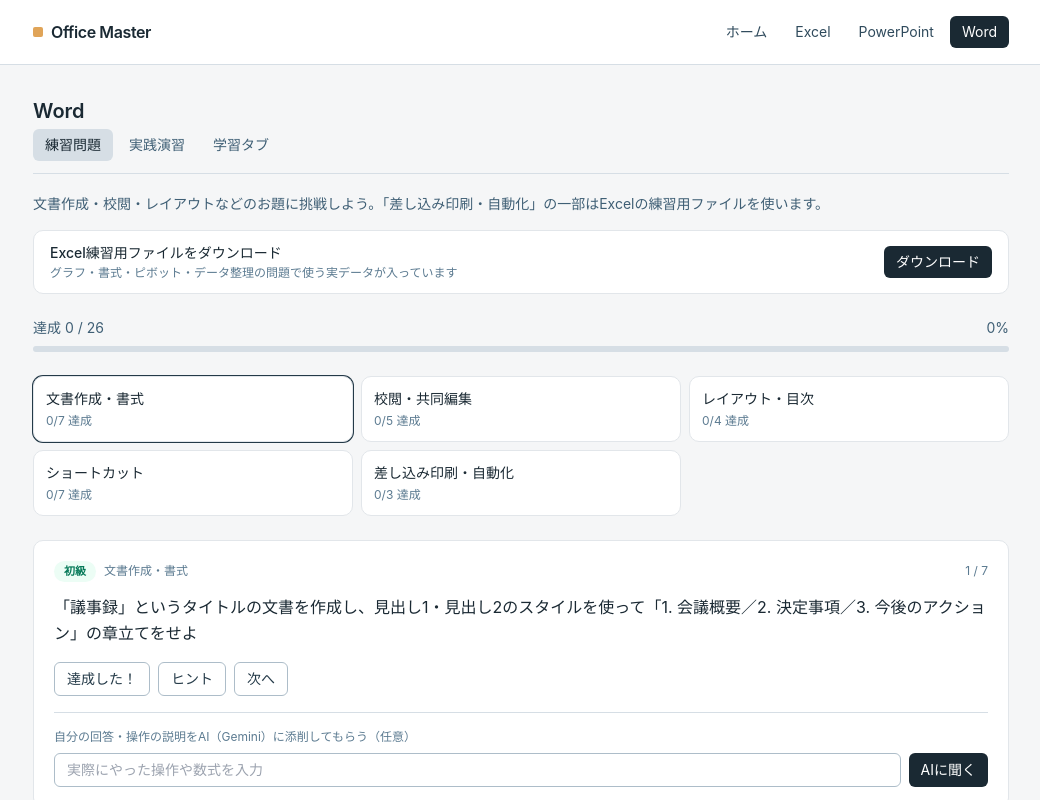
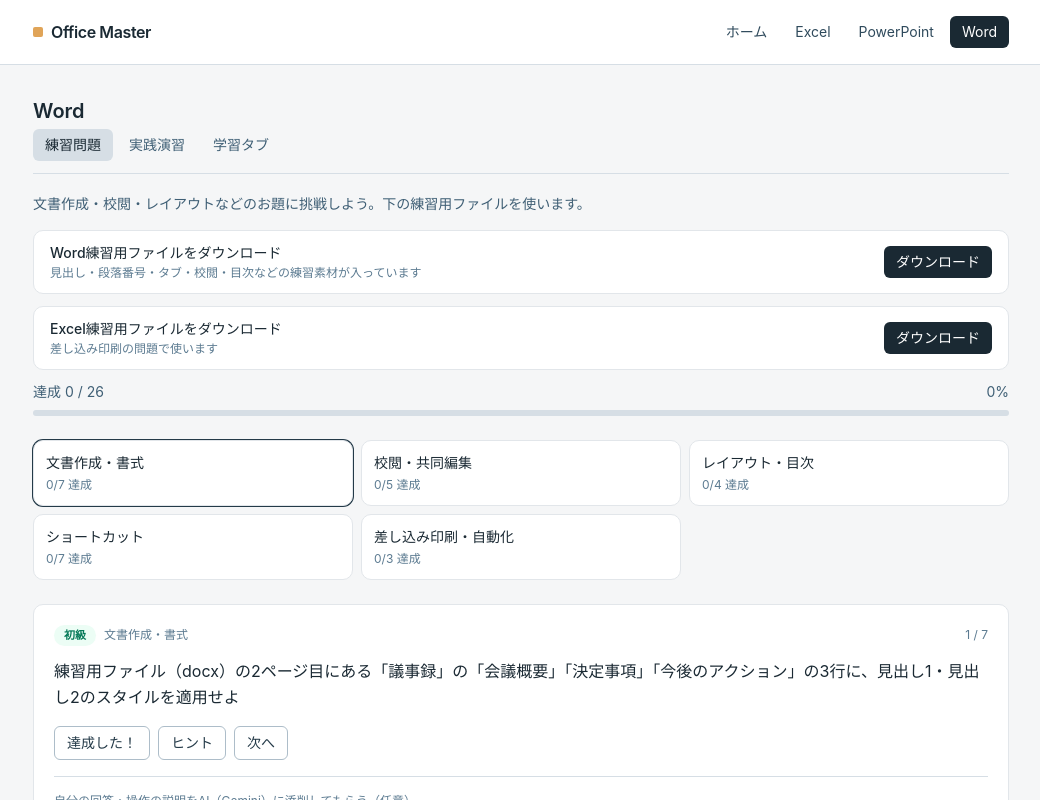
Before and after one commit to kane111-ai/excel-app, a Next.js app: page /word/practice in a window 1280 px wide. Shown: the top 800 px of the page, without its empty margins (119-1159 px from the left). Built offline with nearby package versions, Linux system fonts and the light colour scheme.

Commit message:
PowerPoint・Word練習ファイルを追加

```diff
--- a/app/excel/finance/page.js
+++ b/app/excel/finance/page.js
@@ -2,7 +2,6 @@
 import AppTabs from '@/components/AppTabs';
 
 export const metadata = { title: '財務諸表分析 | Office Master' };
-
 
 const TABS = [
   { href: '/excel/functions', label: '関数トレーニング' },
--- a/app/powerpoint/practice/page.js
+++ b/app/powerpoint/practice/page.js
@@ -17,9 +17,17 @@
       <h1 className="text-xl font-semibold text-steel-800 mb-1">PowerPoint</h1>
       <AppTabs links={TABS} />
       <p className="text-steel-500 text-sm mb-4">
-        スライド作成・デザイン・アニメーションなどのお題に挑戦しよう。「デザイン・レイアウト」の一部はExcelの練習用ファイルを使います。
+        スライド作成・デザイン・アニメーションなどのお題に挑戦しよう。「デザイン・レイアウト」の一部は下の練習用ファイルを使います。
       </p>
-      <DownloadBanner label="Excel練習用ファイル" />
+      <DownloadBanner
+        href="/downloads/ppt-practice-material.pptx"
+        label="PowerPoint練習用ファイル"
+        description="SmartArt変換・図形整列・テキストボックスの素材が入っています"
+      />
+      <DownloadBanner
+        label="Excel練習用ファイル"
+        description="グラフをリンク貼り付けする問題で使います"
+      />
       <PracticeTrainer
         categories={PPT_CATEGORIES}
         questions={PPT_QUESTIONS}
--- a/app/word/practice/page.js
+++ b/app/word/practice/page.js
@@ -17,9 +17,17 @@
       <h1 className="text-xl font-semibold text-steel-800 mb-1">Word</h1>
       <AppTabs links={TABS} />
       <p className="text-steel-500 text-sm mb-4">
-        文書作成・校閲・レイアウトなどのお題に挑戦しよう。「差し込み印刷・自動化」の一部はExcelの練習用ファイルを使います。
+        文書作成・校閲・レイアウトなどのお題に挑戦しよう。下の練習用ファイルを使います。
       </p>
-      <DownloadBanner label="Excel練習用ファイル" />
+      <DownloadBanner
+        href="/downloads/word-practice-material.docx"
+        label="Word練習用ファイル"
+        description="見出し・段落番号・タブ・校閲・目次などの練習素材が入っています"
+      />
+      <DownloadBanner
+        label="Excel練習用ファイル"
+        description="差し込み印刷の問題で使います"
+      />
       <PracticeTrainer
         categories={WORD_CATEGORIES}
         questions={WORD_QUESTIONS}
--- a/components/DownloadBanner.js
+++ b/components/DownloadBanner.js
@@ -1,15 +1,17 @@
-export default function DownloadBanner({ label = '練習用Excelファイル' }) {
+export default function DownloadBanner({
+  href = '/downloads/excel-practice-data.xlsx',
+  label = '練習用Excelファイル',
+  description = 'グラフ・書式・ピボット・データ整理の問題で使う実データが入っています',
+}) {
   return (
     <a
-      href="/downloads/excel-practice-data.xlsx"
+      href={href}
       download
-      className="card flex items-center justify-between gap-3 px-4 py-3 mb-6 hover:border-steel-300 transition"
+      className="card flex items-center justify-between gap-3 px-4 py-3 mb-3 hover:border-steel-300 transition"
     >
       <div>
         <p className="text-sm font-medium text-steel-800">{label}をダウンロード</p>
-        <p className="text-xs text-steel-400 mt-0.5">
-          グラフ・書式・ピボット・データ整理の問題で使う実データが入っています
-        </p>
+        <p className="text-xs text-steel-400 mt-0.5">{description}</p>
       </div>
       <span className="px-3 py-1.5 text-sm rounded-md bg-steel-800 text-white whitespace-nowrap">
         ダウンロード
--- a/data/pptQuestions.js
+++ b/data/pptQuestions.js
@@ -109,21 +109,21 @@
     id: nextId(),
     category: 'デザイン・レイアウト',
     level: 2,
-    text: `「${COMPANY_NAME}」というテキストボックスを作成し、すべてのスライドの右下に統一して配置せよ`,
+    text: '練習用ファイル（pptx）の4枚目にあるテキストボックス「東北製鋼株式会社」をコピーし、スライドマスターで全スライドの右下に統一して配置せよ',
     hint: 'スライドマスターにテキストボックスを挿入すると全スライドに反映される',
   });
   out.push({
     id: nextId(),
     category: 'デザイン・レイアウト',
     level: 2,
-    text: '「受注 → 製造 → 検査 → 出荷」の4ステップの業務フローをSmartArtで図解せよ',
+    text: '練習用ファイル（pptx）の2枚目にある「受注」「製造」「検査」「出荷」の4つのテキストボックスを、SmartArt（手順）に変換して業務フローを図解せよ',
     hint: '挿入 → SmartArt → 手順',
   });
   out.push({
     id: nextId(),
     category: 'デザイン・レイアウト',
     level: 2,
-    text: '四角形の図形を3つ作成し、「配置」機能で均等に整列させよ',
+    text: '練習用ファイル（pptx）の3枚目にある3つの四角形を、「配置」機能で均等に整列させよ',
     hint: '図形を選択 → 図形の書式 → 配置 → 上下中央揃え／左右に整列',
   });
   out.push({
--- a/data/wordQuestions.js
+++ b/data/wordQuestions.js
@@ -31,14 +31,14 @@
     id: nextId(),
     category: '文書作成・書式',
     level: 1,
-    text: '「議事録」というタイトルの文書を作成し、見出し1・見出し2のスタイルを使って「1. 会議概要／2. 決定事項／3. 今後のアクション」の章立てをせよ',
+    text: '練習用ファイル（docx）の2ページ目にある「議事録」の「会議概要」「決定事項」「今後のアクション」の3行に、見出し1・見出し2のスタイルを適用せよ',
     hint: 'ホーム → スタイル → 見出し1／見出し2を適用',
   });
   out.push({
     id: nextId(),
     category: '文書作成・書式',
     level: 1,
-    text: '「改善提案書」というタイトルの文書を作成し、見出し1・見出し2のスタイルを使って「1. 現状分析／2. 改善提案／3. 期待効果」の章立てをせよ',
+    text: '練習用ファイル（docx）の3ページ目にある「改善提案書」の「現状分析」「改善提案」「期待効果」の3行に、見出し1・見出し2のスタイルを適用せよ',
     hint: 'ホーム → スタイル → 見出し1／見出し2を適用',
   });
   out.push({
@@ -52,14 +52,14 @@
     id: nextId(),
     category: '文書作成・書式',
     level: 2,
-    text: '「①材料を用意する ②型に流し込む ③24時間乾燥させる ④仕上げ加工を行う」という4手順を、段落番号を使ったリストで作成せよ',
+    text: '練習用ファイル（docx）の4ページ目にある4行（材料を用意する 〜 仕上げ加工を行う）に、段落番号を適用せよ',
     hint: 'ホーム → 段落番号',
   });
   out.push({
     id: nextId(),
     category: '文書作成・書式',
     level: 2,
-    text: 'タブとリーダー線を使って、次の見積項目を「項目名 ……… 金額」の形式で3行作成せよ：材料費 120,000円／加工費 45,000円／運送費 18,000円',
+    text: '練習用ファイル（docx）の5ページ目にある3行の見積項目を、タブとリーダー線を使って「項目名 ……… 金額」の形式に整えよ',
     hint: 'ホーム → 段落 → タブとリーダー',
   });
   out.push({
@@ -85,14 +85,14 @@
     id: nextId(),
     category: '校閲・共同編集',
     level: 1,
-    text: '変更履歴の記録をオンにして、文章を1箇所修正してみよ',
-    hint: '校閲 → 変更履歴の記録',
+    text: '練習用ファイル（docx）の6ページ目、演習E-1の文章にある誤字（「殿卸先」）を、変更履歴の記録をオンにした状態で修正せよ',
+    hint: '校閲 → 変更履歴の記録 をオンにしてから修正',
   });
   out.push({
     id: nextId(),
     category: '校閲・共同編集',
     level: 2,
-    text: '変更履歴のついた文書で、修正を1つ「承諾」、1つ「元に戻す」を行え',
+    text: '変更履歴のついた修正を1つ「承諾」、別の修正を1つ「元に戻す」を行え',
     hint: '校閲 → 承諾 / 元に戻す',
   });
   const dept = pick(DEPTS, rng);
@@ -100,21 +100,21 @@
     id: nextId(),
     category: '校閲・共同編集',
     level: 2,
-    text: `${dept}宛のコメントを文書内に追加し、返信してみよ`,
+    text: `練習用ファイル（docx）の6ページ目、演習E-2の文章に${dept}宛のコメントを追加し、返信してみよ`,
     hint: '挿入 → コメント、コメントに返信',
   });
   out.push({
     id: nextId(),
     category: '校閲・共同編集',
     level: 1,
-    text: 'スペルチェック・文章校正機能を使って誤字脱字を確認せよ',
+    text: '練習用ファイル（docx）の6ページ目、演習E-3の文章にスペルチェック・文章校正機能を実行し、誤字（「正確せい」）を修正せよ',
     hint: '校閲 → スペルチェックと文章校正',
   });
   out.push({
     id: nextId(),
     category: '校閲・共同編集',
     level: 3,
-    text: '2つのバージョンの文書を比較し、差分を確認せよ',
+    text: '修正前と修正後、2つのバージョンで保存し、校閲タブの「比較」機能で差分を確認せよ',
     hint: '校閲 → 比較 → 2つの文書を比較',
   });
   return out;
@@ -126,29 +126,29 @@
     id: nextId(),
     category: 'レイアウト・目次',
     level: 1,
-    text: '見出しスタイルを使った文書に、自動で目次を挿入せよ',
+    text: '練習用ファイル（docx）の7〜8ページ目「経営改善計画書」（見出しスタイル適用済み）に、自動作成の目次を先頭に挿入せよ',
     hint: '参考資料 → 目次 → 自動作成の目次',
   });
   out.push({
     id: nextId(),
     category: 'レイアウト・目次',
     level: 2,
-    text: 'ページ番号をフッターに挿入し、表紙にはページ番号が表示されないようにせよ',
+    text: '同じ「経営改善計画書」に、表紙を除いてページ番号をフッターに挿入せよ',
     hint: '挿入 → ページ番号、レイアウト → 区切り → セクション区切りを使用',
   });
   out.push({
     id: nextId(),
     category: 'レイアウト・目次',
     level: 2,
-    text: '図表番号を自動で振り、「図1」「表1」のように参照できるようにせよ',
+    text: '「経営改善計画書」内の表に「表1」という図表番号を自動で振れ',
     hint: '参考資料 → 図表番号の挿入',
   });
   out.push({
     id: nextId(),
     category: 'レイアウト・目次',
     level: 3,
-    text: '文書を2段組みに設定し、途中の1セクションだけ1段に戻せ',
-    hint: 'レイアウト → 段組み、セクション区切りを挿入してから設定',
+    text: '練習用ファイル（docx）の9ページ目「演習F」の本文を2段組みに設定せよ',
+    hint: 'レイアウト → 段組み',
   });
   return out;
 }
```
Also changed, not shown: 2 other files (tests, documents, lock files or other folders).
